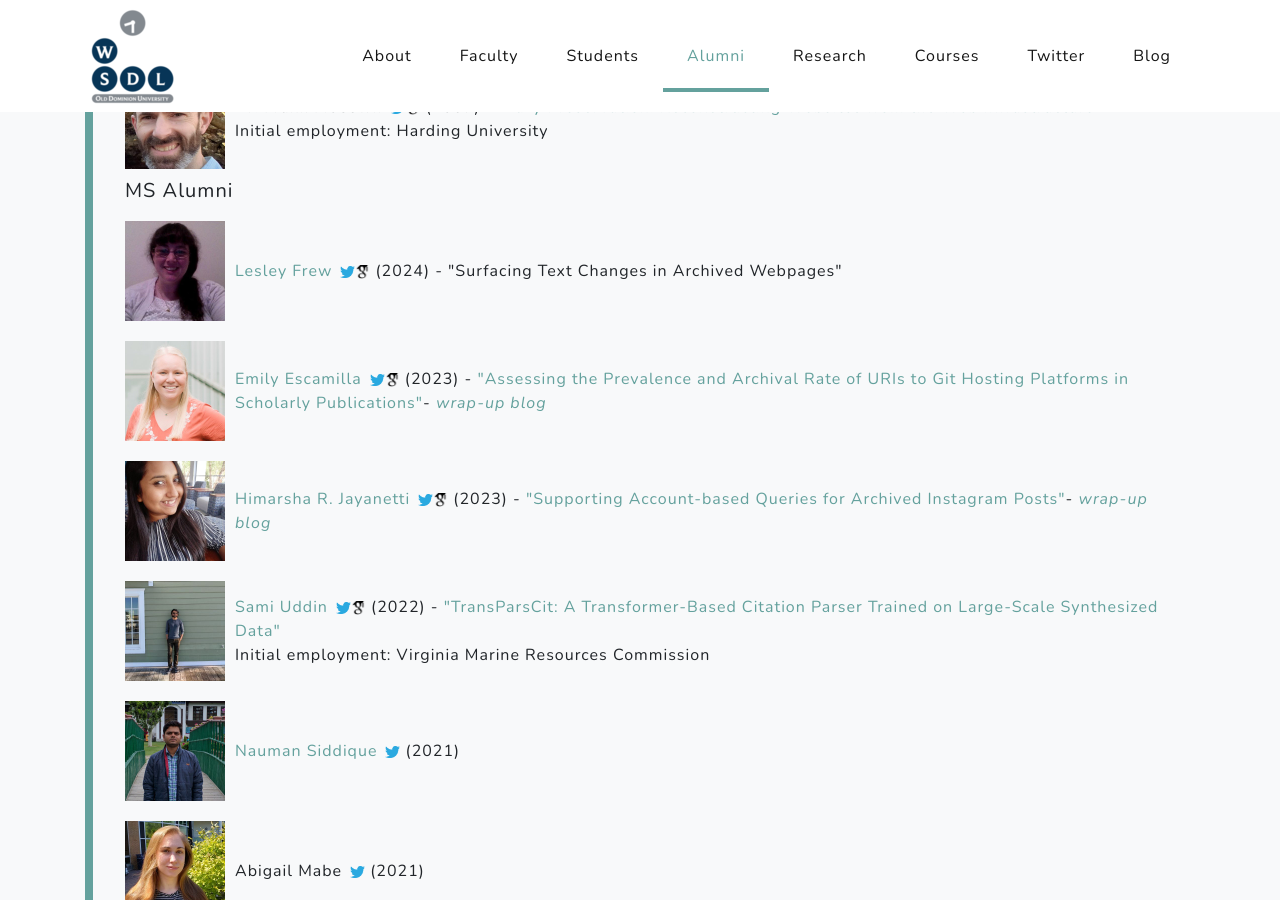
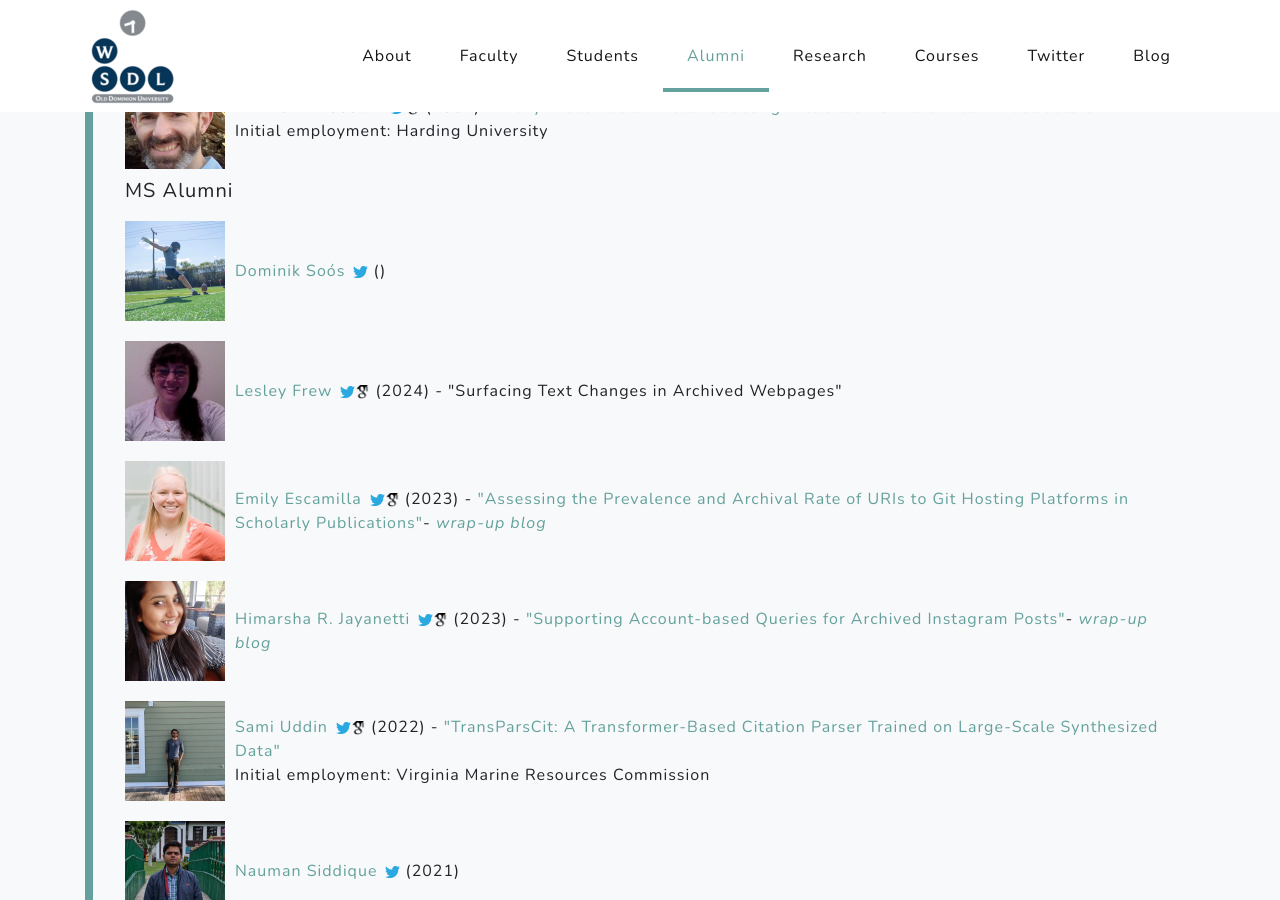
Before and after one commit to oduwsdl/oduwsdl.github.io, a Jekyll site: the page built from index.html, in a window 1280 px wide and 900 px high, scrolled down 7499 px. Built offline with Jekyll 4.4.1, drawn with Linux system fonts in a browser that asks for light colours; nearby versions of some CDN libraries.

Commit message:
Update alumni.yml
add dominik soós as the ms alumni

```diff
--- a/_data/alumni.yml
+++ b/_data/alumni.yml
@@ -157,6 +157,11 @@ phd:
   initial_employment: Harding University
 
 ms:
+
+- name: Dominik Soós
+  homepage: https://www.cs.odu.edu/~cs_dsoos001/
+  twitter_handle: DomSoos
+  advisor: Wu
 
 - name: Lesley Frew
   homepage: https://lesleyodu.github.io/
```
